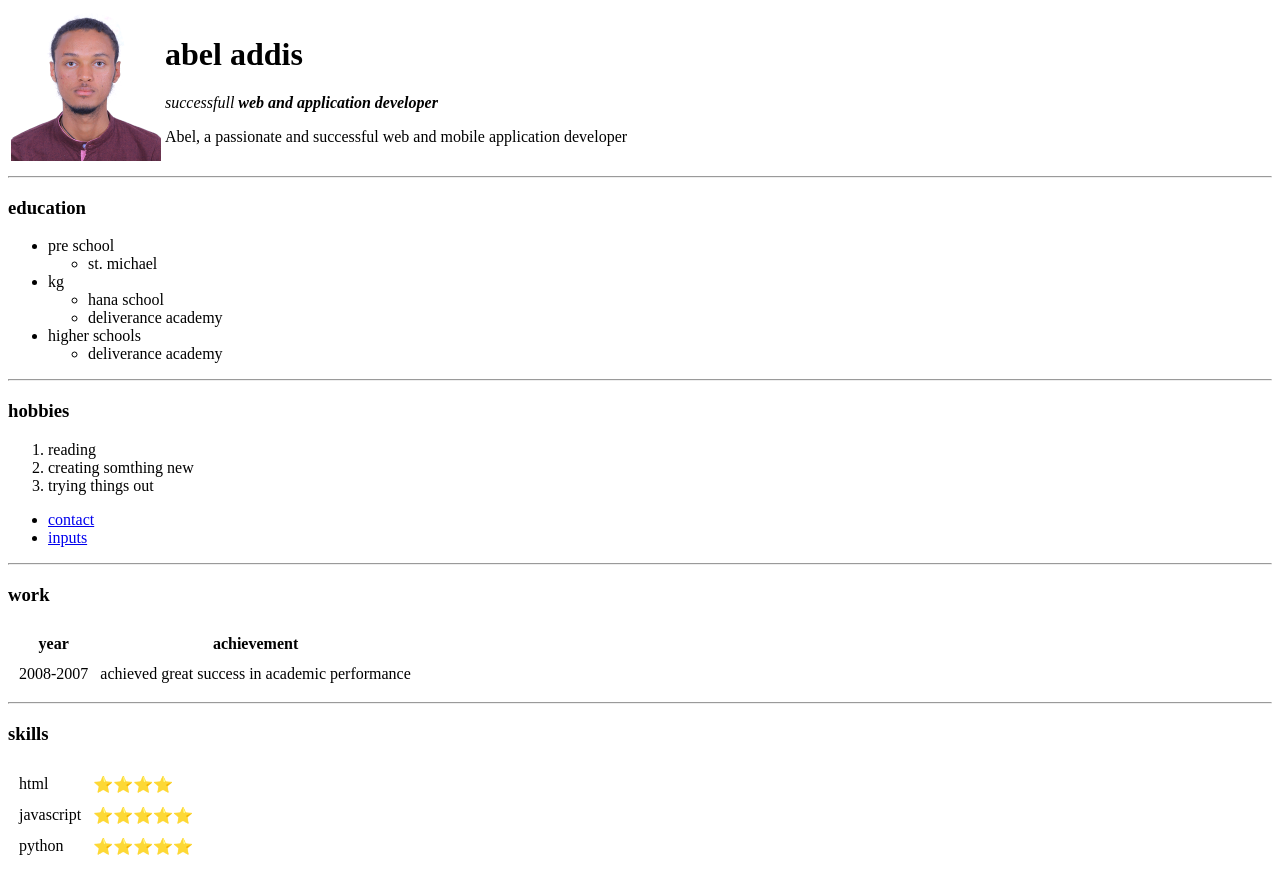
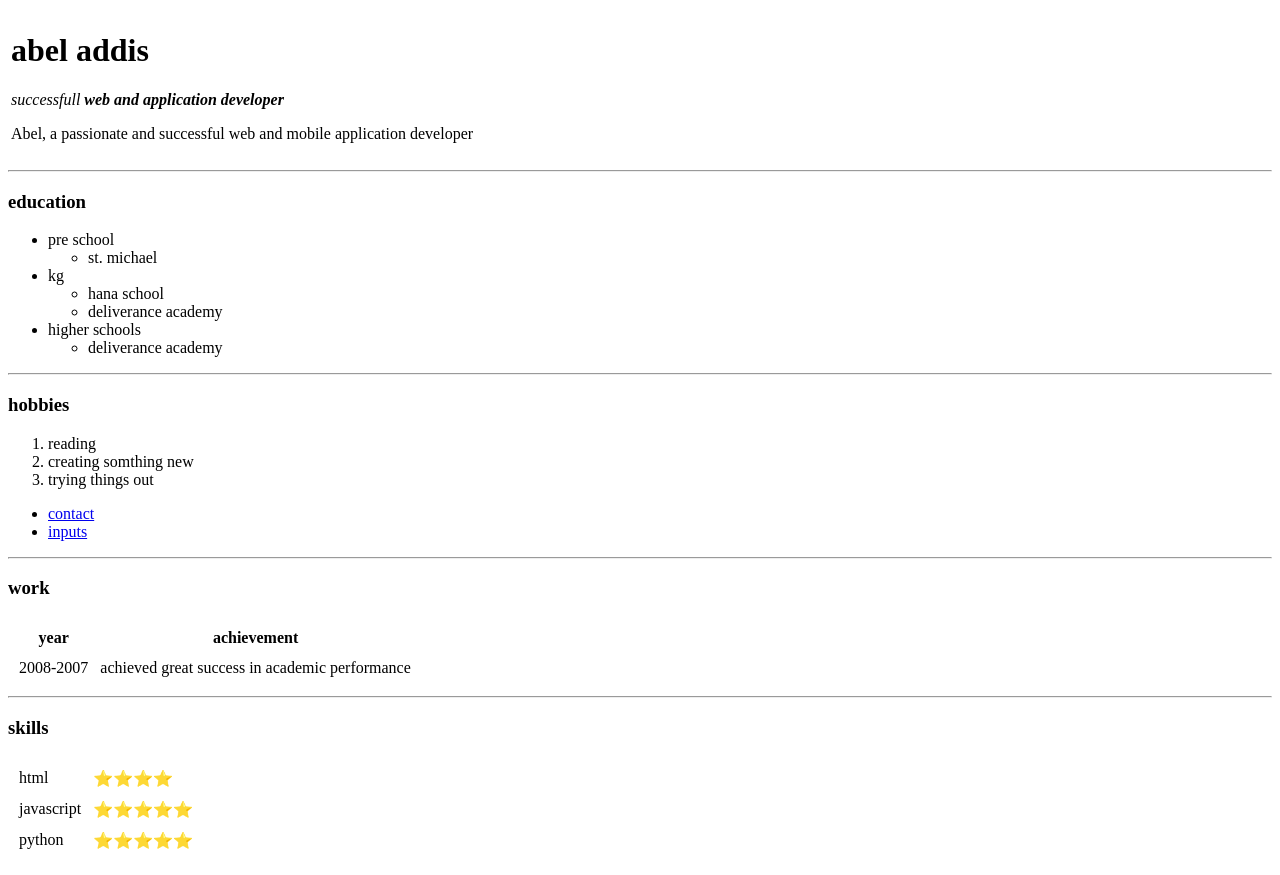
Before and after one commit to abeladd/cv, a plain HTML site: page index.html in a window 1280 px wide. Drawn offline with Linux system fonts and the light colour scheme.

Commit message:
index.html

```diff
--- a/index.html
+++ b/index.html
@@ -9,7 +9,6 @@
 <body>
     <table>
         <tr>
-            <td><img src="image/abel.jpg" width="150"></td>
             <td>
                 <h1>abel addis</h1>
                 <p><em> successfull <strong>web and application developer</strong></em></p>
```
